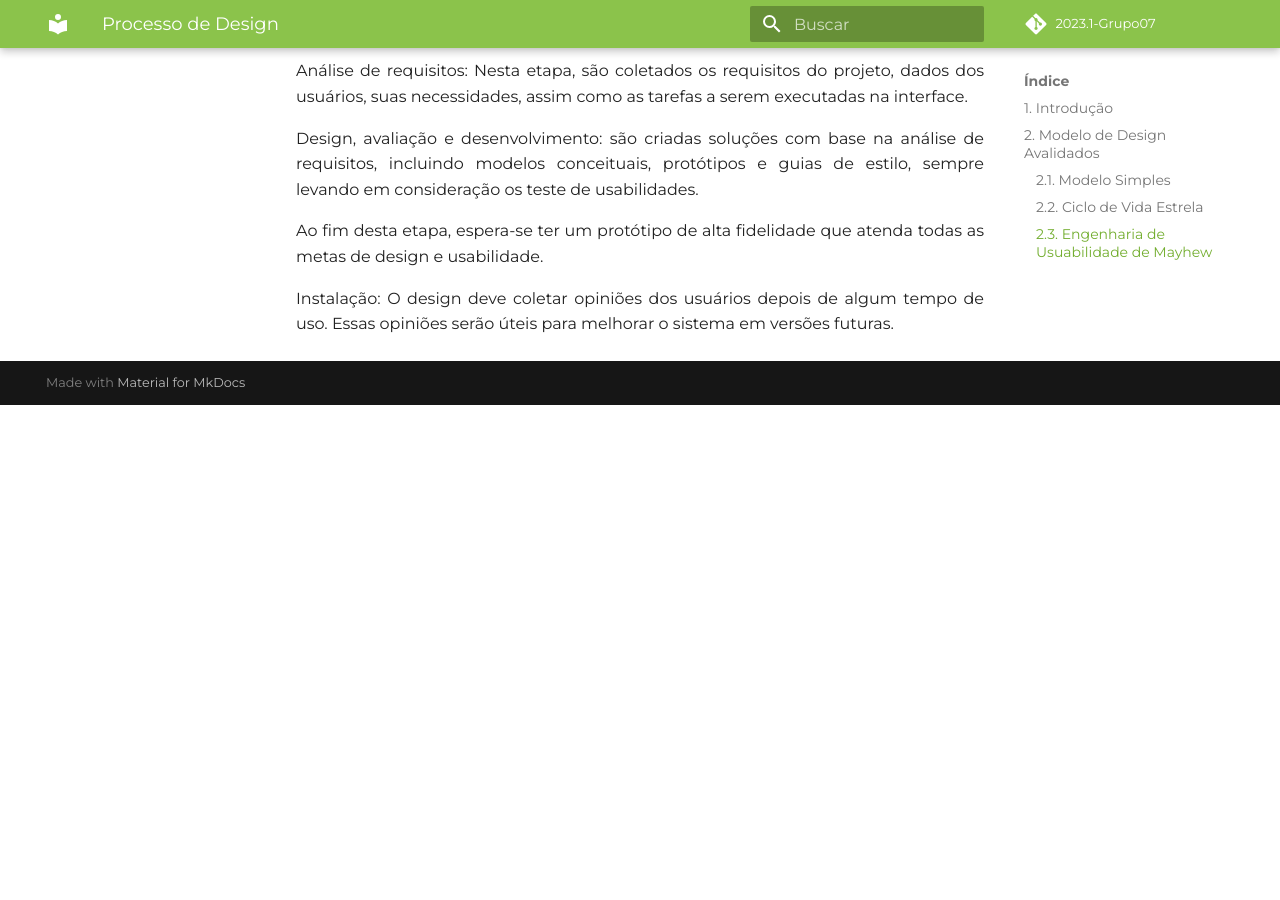
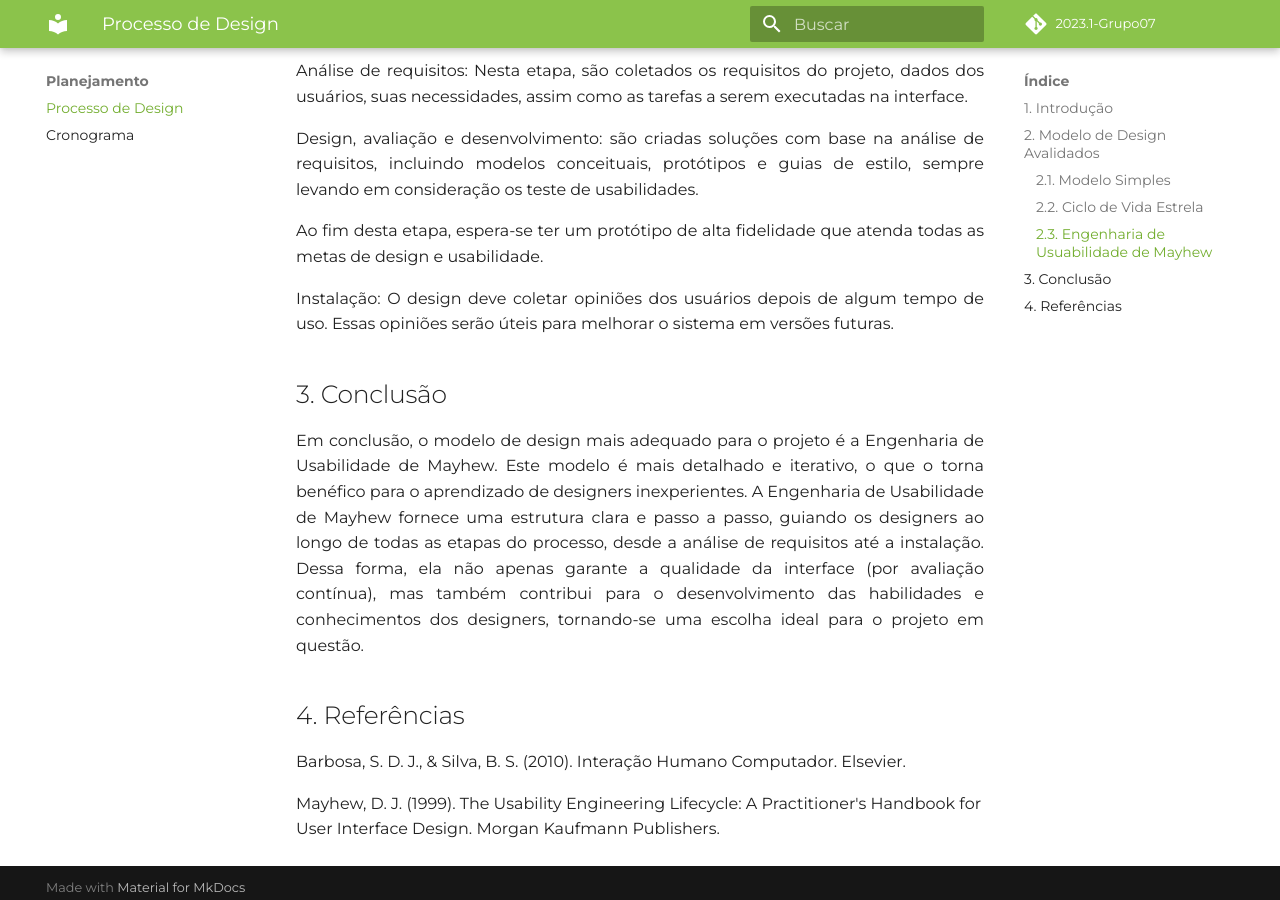
Before and after one commit to Interacao-Humano-Computador/2023.1-Agiel, an MkDocs documentation site: the page built from docs/planejamento/processo_design.md, in a window 1280 px wide and 900 px high, scrolled down 2236 px. Built offline with MkDocs 1.6.1 and Material for MkDocs 9.7.7, drawn with Linux system fonts in a browser that asks for light colours; some web fonts are replaced; comment, search, counter and statistics services are not loaded; before the commit the page ends 2641 px from its top, so only the background shows below that.

Commit message:
feature: processo de design

```diff
--- a/docs/planejamento/processo_design.md
+++ b/docs/planejamento/processo_design.md
@@ -51,3 +51,12 @@ Ao fim desta etapa, espera-se ter um protótipo de alta fidelidade que atenda to
 <p align="justify">
 Instalação: O design deve coletar opiniões dos usuários depois de algum tempo de uso. Essas opiniões serão úteis para melhorar o sistema em versões futuras.
 </p>
+
+## 3. Conclusão
+<p align="justify">Em conclusão, o modelo de design mais adequado para o projeto é a Engenharia de Usabilidade de Mayhew. Este modelo é mais detalhado e iterativo, o que o torna benéfico para o aprendizado de designers inexperientes. A Engenharia de Usabilidade de Mayhew fornece uma estrutura clara e passo a passo, guiando os designers ao longo de todas as etapas do processo, desde a análise de requisitos até a instalação. Dessa forma, ela não apenas garante a qualidade da interface (por avaliação contínua), mas também contribui para o desenvolvimento das habilidades e conhecimentos dos designers, tornando-se uma escolha ideal para o projeto em questão.
+</p>
+
+## 4. Referências
+Barbosa, S. D. J., & Silva, B. S. (2010). Interação Humano Computador. Elsevier.
+
+Mayhew, D. J. (1999). The Usability Engineering Lifecycle: A Practitioner's Handbook for User Interface Design. Morgan Kaufmann Publishers.
--- a/mkdocs.yml
+++ b/mkdocs.yml
@@ -18,6 +18,7 @@ theme:
 nav:
   - Início: index.md
   - Planejamento:
+    - Processo de Design: planejamento/processo_design.md
     - Cronograma: planejamento/cronograma.md
   - Atas de reunião:
     - Reunião 00: atas/reuniao-00.md
```
